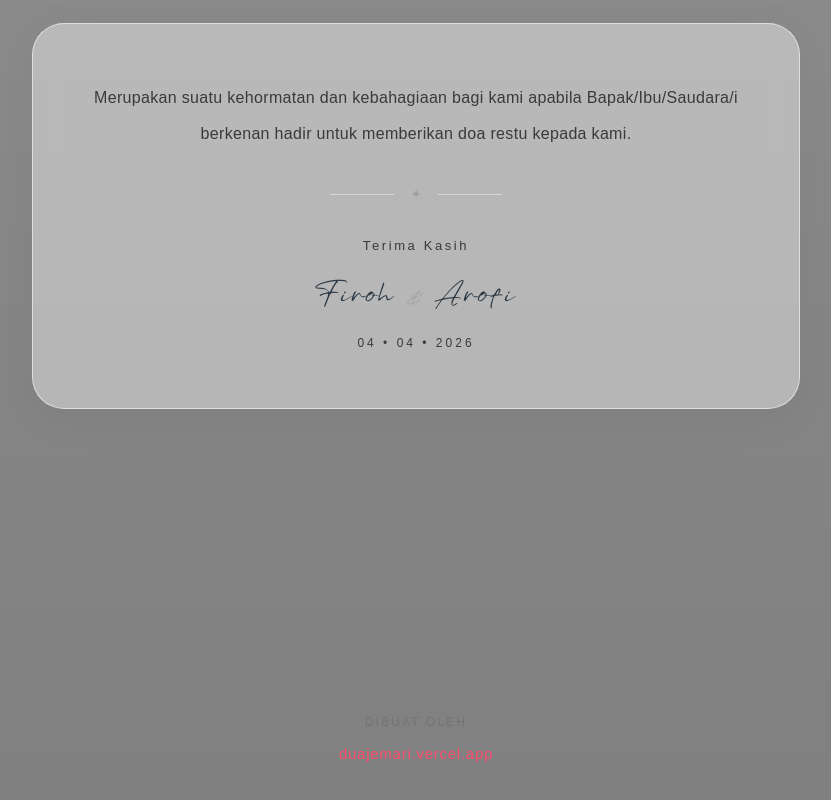
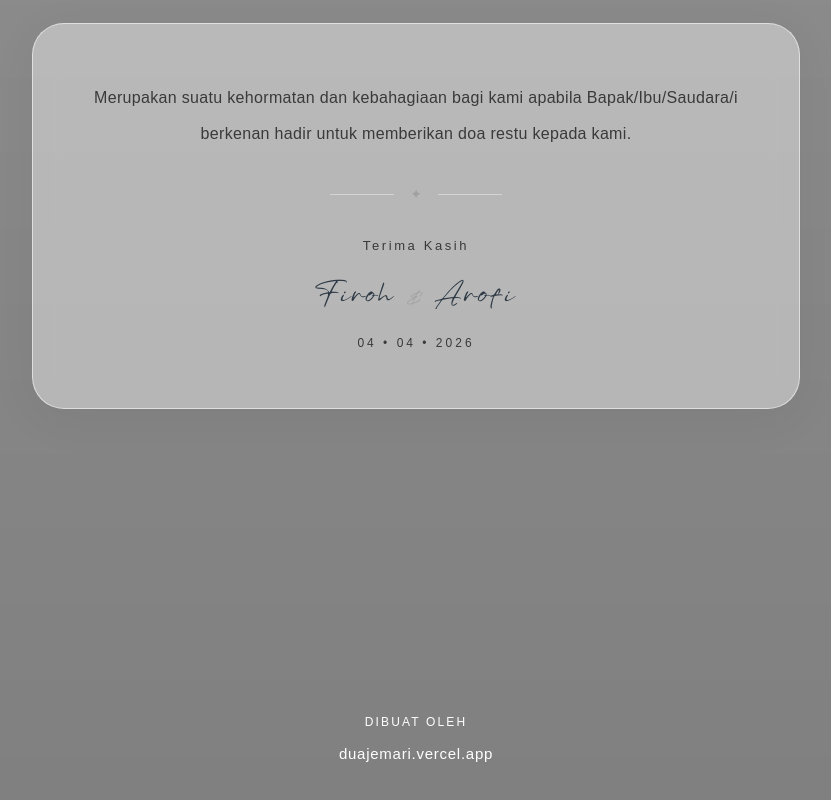
Before and after one commit to swakastudio/duajemari, a Next.js app: page /firoh-arofi/invitation in a window 1280 px wide. Shown: the part 6838-7638 px from the top of the page, without its empty margins (224-1055 px from the left). Built offline with nearby package versions, Linux system fonts and the light colour scheme.

Commit message:
Update page.tsx

```diff
--- a/app/(wedding)/firoh-arofi/invitation/page.tsx
+++ b/app/(wedding)/firoh-arofi/invitation/page.tsx
@@ -84,9 +84,9 @@ PAGE CONTENT
 
 {/* FOOTER */}
 
-<footer className="text-center py-16">
+<footer className="text-center py-16 mt-16">
 
-<p className="text-[12px] tracking-[0.18em] text-neutral-500">
+<p className="text-[12px] tracking-[0.18em] text-[#FEFEFE]">
 DIBUAT OLEH
 </p>
 
@@ -100,7 +100,7 @@ mt-3
 text-[15px]
 font-medium
 tracking-[0.05em]
-text-[#FF4D6D]
+text-[#FEFEFE]
 hover:underline
 "
 >
```
